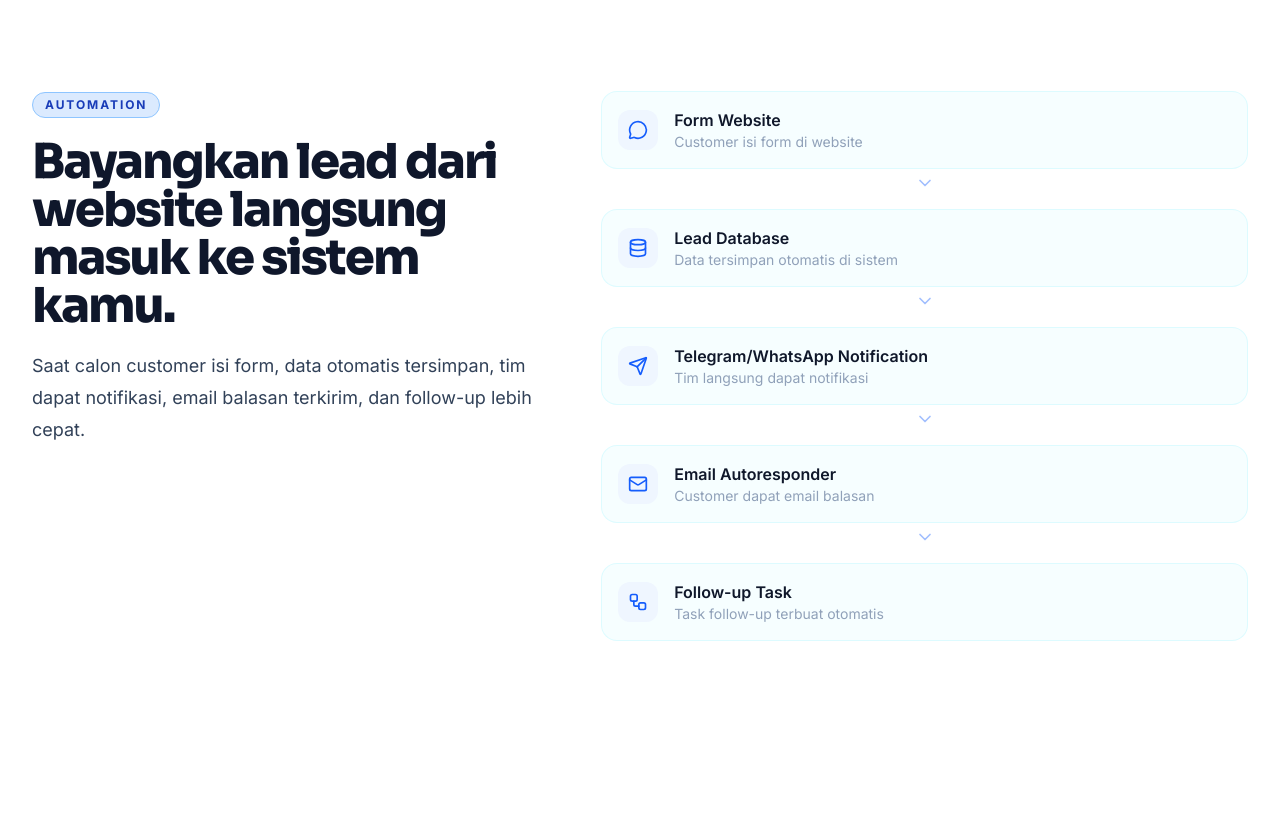
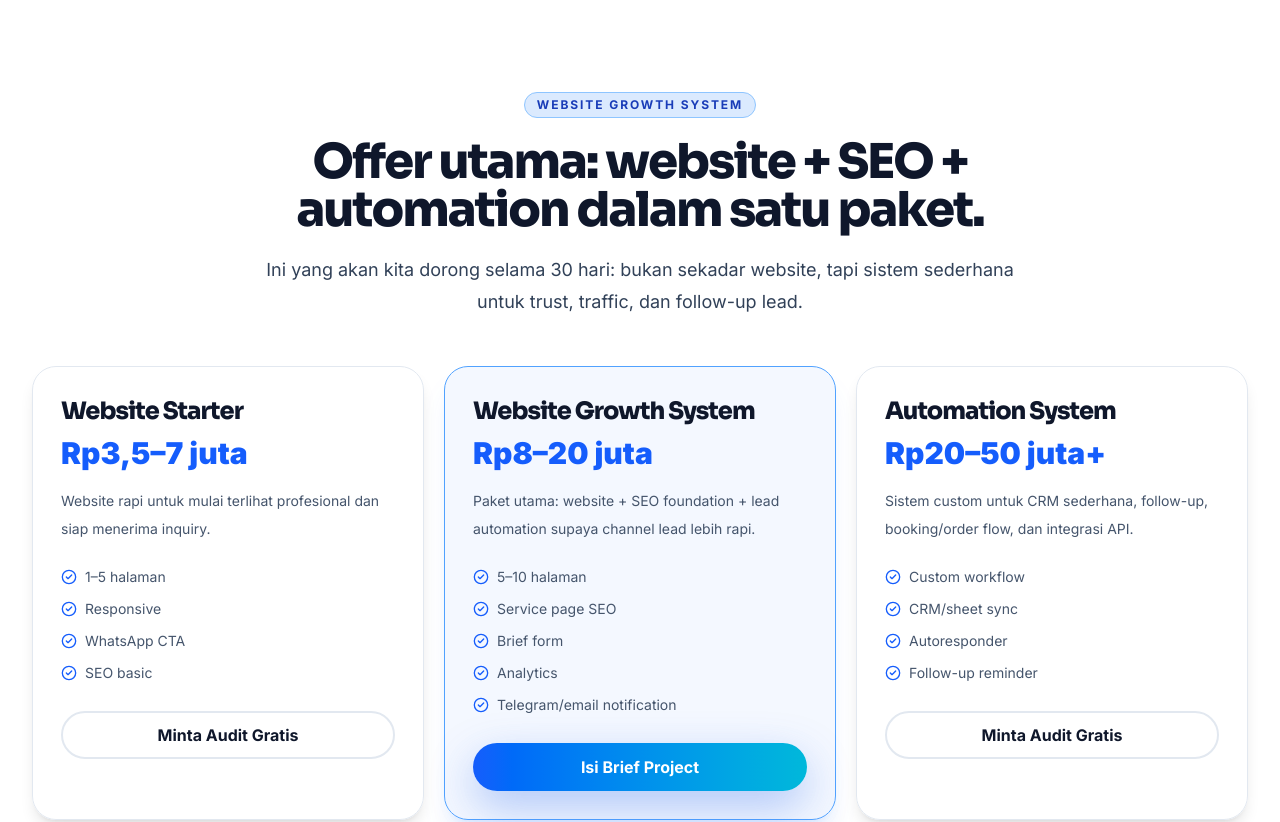
Before and after one commit to creativealip-rgb/nggaweweb, a Next.js app: page / in a window 1280 px wide. Shown: the part 2920-3742 px from the top of the page. Built offline with nearby package versions, Linux system fonts and the light colour scheme; no server answers.

Commit message:
feat: add growth offer conversion sections

```diff
--- a/src/app/audit-gratis/page.tsx
+++ b/src/app/audit-gratis/page.tsx
@@ -4,7 +4,7 @@ import { Card } from "@/components/ui/card";
 import { SiteFooter } from "@/components/layout/site-footer";
 import { SiteHeader } from "@/components/layout/site-header";
 import { AuditForm } from "@/components/forms/audit-form";
-import { CheckCircle2, Gauge, Layout, Search, Smartphone, Zap } from "lucide-react";
+import { CheckCircle2, FileText, Gauge, Layout, MessageCircle, Search, Smartphone, Zap } from "lucide-react";
 import { Breadcrumbs } from "@/components/ui/breadcrumbs";
 
 export const metadata: Metadata = {
@@ -12,6 +12,21 @@ export const metadata: Metadata = {
   description:
     "Minta audit singkat untuk cek tampilan, speed, SEO basic, CTA, dan peluang improvement website kamu dari Nggawe Web.",
 };
+
+
+const auditOutput = [
+  "3–5 poin masalah paling penting di website / online presence",
+  "Cek cepat SEO basic: title, heading, sitemap, indexability, dan struktur halaman",
+  "Cek trust & CTA: apakah visitor cukup yakin untuk chat atau isi form",
+  "Peluang automation: form, WhatsApp, CRM/sheet, notifikasi, dan follow-up",
+  "Rekomendasi paket: Starter, Growth System, atau Automation System",
+];
+
+const nextSteps = [
+  [FileText, "Isi form audit", "Kirim URL website dan kendala utama yang paling terasa."],
+  [Search, "Kami cek cepat", "Kami review tampilan, SEO basic, CTA, speed, dan lead flow."],
+  [MessageCircle, "Follow-up rekomendasi", "Kamu dapat ringkasan awal dan opsi solusi paling masuk akal."],
+] as const;
 
 const checks = [
   { icon: Layout, title: "Tampilan & Trust", body: "Apakah website terlihat profesional dan meyakinkan?" },
@@ -33,12 +48,47 @@ export default function AuditGratisPage() {
         <section className="relative overflow-hidden border-b border-slate-200 bg-grid py-20 md:py-28">
           <div className="container-shell space-y-8">
             <Badge>Audit Gratis</Badge>
-            <h1 className="max-w-4xl font-heading text-4xl font-black leading-[0.95] tracking-[-0.07em] text-slate-900 md:text-6xl">
+            <h1 className="max-w-4xl font-heading text-4xl font-black leading-[1.05] tracking-[-0.06em] text-slate-900 md:text-6xl">
               Dapatkan audit singkat untuk website kamu.
             </h1>
             <p className="max-w-2xl text-lg leading-8 text-slate-700">
               Kami akan cek tampilan, speed, SEO basic, struktur CTA, dan peluang improvement awal untuk website kamu.
             </p>
+          </div>
+        </section>
+
+        <section className="py-20 md:py-28">
+          <div className="container-shell space-y-12">
+            <div className="grid gap-6 lg:grid-cols-[0.9fr_1.1fr]">
+              <Card className="p-7">
+                <Badge>Output Audit</Badge>
+                <h2 className="mt-5 font-heading text-3xl font-black tracking-[-0.04em] text-slate-900 md:text-4xl">
+                  Bukan audit teoritis — kamu dapat rekomendasi langkah berikutnya.
+                </h2>
+                <ul className="mt-6 space-y-4">
+                  {auditOutput.map((item) => (
+                    <li className="flex gap-3 text-sm leading-7 text-slate-600" key={item}>
+                      <CheckCircle2 className="mt-0.5 shrink-0 text-blue-600" size={18} />
+                      <span>{item}</span>
+                    </li>
+                  ))}
+                </ul>
+              </Card>
+              <div className="space-y-4">
+                {nextSteps.map(([Icon, title, body], index) => (
+                  <Card className="flex items-start gap-4 p-5" key={title}>
+                    <div className="flex h-11 w-11 shrink-0 items-center justify-center rounded-2xl bg-blue-50 text-blue-600">
+                      <Icon size={21} />
+                    </div>
+                    <div>
+                      <p className="font-mono text-xs font-bold text-blue-600">0{index + 1}</p>
+                      <h3 className="mt-1 font-heading text-xl font-bold text-slate-900">{title}</h3>
+                      <p className="mt-2 text-sm leading-7 text-slate-600">{body}</p>
+                    </div>
+                  </Card>
+                ))}
+              </div>
+            </div>
           </div>
         </section>
 
--- a/src/app/page.tsx
+++ b/src/app/page.tsx
@@ -15,6 +15,29 @@ const painPoints = [
   ["Tidak muncul di Google", "Tanpa struktur SEO yang benar, website sulit ditemukan orang yang sedang cari jasa kamu."],
   ["Lead tidak tertangani rapi", "Form, WhatsApp, email, dan follow-up masih manual sehingga peluang closing gampang hilang."],
   ["Tidak ada sistem growth", "Website tidak terhubung dengan analytics, automation, dan proses bisnis yang jelas."],
+];
+
+
+const offerPackages = [
+  {
+    name: "Website Starter",
+    price: "Rp3,5–7 juta",
+    description: "Website rapi untuk mulai terlihat profesional dan siap menerima inquiry.",
+    items: ["1–5 halaman", "Responsive", "WhatsApp CTA", "SEO basic"],
+  },
+  {
+    name: "Website Growth System",
+    price: "Rp8–20 juta",
+    description: "Paket utama: website + SEO foundation + lead automation supaya channel lead lebih rapi.",
+    items: ["5–10 halaman", "Service page SEO", "Brief form", "Analytics", "Telegram/email notification"],
+    featured: true,
+  },
+  {
+    name: "Automation System",
+    price: "Rp20–50 juta+",
+    description: "Sistem custom untuk CRM sederhana, follow-up, booking/order flow, dan integrasi API.",
+    items: ["Custom workflow", "CRM/sheet sync", "Autoresponder", "Follow-up reminder"],
+  },
 ];
 
 const process: [string, string][] = [
@@ -130,6 +153,37 @@ export default function Home() {
                   </Card>
                 );
               })}
+            </div>
+          </div>
+        </section>
+
+        <section className="py-20 md:py-28">
+          <div className="container-shell space-y-12">
+            <SectionHeader
+              align="center"
+              eyebrow="Website Growth System"
+              title="Offer utama: website + SEO + automation dalam satu paket."
+              description="Ini yang akan kita dorong selama 30 hari: bukan sekadar website, tapi sistem sederhana untuk trust, traffic, dan follow-up lead."
+            />
+            <div className="grid gap-5 lg:grid-cols-3">
+              {offerPackages.map((pkg) => (
+                <Card key={pkg.name} className={`p-7 ${pkg.featured ? "border-blue-400 bg-blue-50/70 shadow-xl shadow-blue-500/10" : ""}`}>
+                  <h3 className="font-heading text-2xl font-black tracking-[-0.04em] text-slate-900">{pkg.name}</h3>
+                  <p className="mt-2 text-3xl font-black text-blue-600">{pkg.price}</p>
+                  <p className="mt-4 text-sm leading-7 text-slate-600">{pkg.description}</p>
+                  <ul className="mt-6 space-y-3 text-sm text-slate-600">
+                    {pkg.items.map((item) => (
+                      <li className="flex gap-2" key={item}>
+                        <CheckCircle2 className="mt-0.5 text-blue-600" size={16} />
+                        {item}
+                      </li>
+                    ))}
+                  </ul>
+                  <LinkButton className="mt-7 w-full" href={pkg.featured ? "/brief-project" : "/audit-gratis"} variant={pkg.featured ? "primary" : "secondaryOnLight"}>
+                    {pkg.featured ? "Isi Brief Project" : "Minta Audit Gratis"}
+                  </LinkButton>
+                </Card>
+              ))}
             </div>
           </div>
         </section>
--- a/src/components/sections/service-page.tsx
+++ b/src/components/sections/service-page.tsx
@@ -5,7 +5,38 @@ import { SectionHeader } from "@/components/ui/section-header";
 import { SiteFooter } from "@/components/layout/site-footer";
 import { SiteHeader } from "@/components/layout/site-header";
 import { whatsappHref } from "@/content/site";
-import { ArrowRight, CheckCircle2, XCircle } from "lucide-react";
+import { ArrowRight, CheckCircle2, MessageCircle, Send, Workflow, XCircle } from "lucide-react";
+
+const growthPackages = [
+  {
+    name: "Website Starter",
+    price: "Rp3,5–7 juta",
+    label: "Mulai profesional",
+    description: "Untuk UMKM atau bisnis jasa yang butuh website rapi, cepat live, dan siap dipakai jualan.",
+    items: ["1–5 halaman", "Responsive", "WhatsApp CTA", "SEO basic", "Deploy live"],
+  },
+  {
+    name: "Website Growth System",
+    price: "Rp8–20 juta",
+    label: "Paling direkomendasikan",
+    description: "Website + SEO foundation + lead automation untuk bisnis yang ingin channel lead lebih rapi.",
+    items: ["5–10 halaman", "Service page SEO", "Brief/contact form", "Analytics", "Lead notif Telegram/email"],
+    featured: true,
+  },
+  {
+    name: "Automation System",
+    price: "Rp20–50 juta+",
+    label: "Custom workflow",
+    description: "Untuk bisnis yang butuh CRM sederhana, follow-up pipeline, booking/order flow, atau integrasi API.",
+    items: ["Custom workflow", "CRM/spreadsheet sync", "Autoresponder", "Follow-up reminder", "Documentation"],
+  },
+];
+
+const automationFlow = [
+  [MessageCircle, "Visitor isi form", "Lead masuk dari website, audit gratis, atau brief project."],
+  [Send, "Tim langsung dapat notif", "Data terkirim ke Telegram/email supaya follow-up tidak telat."],
+  [Workflow, "Data masuk sistem", "Lead tersimpan di sheet/CRM dan siap diberi status follow-up."],
+] as const;
 
 export type ServicePageData = {
   relatedServices?: { label: string; href: string; description: string }[];
@@ -64,7 +95,7 @@ export function ServicePage({ data }: { data: ServicePageData }) {
             <div className="space-y-8">
               <Badge>{data.eyebrow}</Badge>
               <div className="space-y-6">
-                <h1 className="font-heading text-4xl font-black leading-[0.95] tracking-[-0.07em] text-slate-900 md:text-6xl">
+                <h1 className="font-heading text-4xl font-black leading-[1.05] tracking-[-0.06em] text-slate-900 md:text-6xl">
                   {data.h1}
                 </h1>
                 <p className="max-w-2xl text-lg leading-8 text-slate-700">{data.subheadline}</p>
@@ -132,6 +163,69 @@ export function ServicePage({ data }: { data: ServicePageData }) {
                 ))}
               </ul>
             </Card>
+          </div>
+        </section>
+
+        {/* Packages */}
+        <section className="py-20 md:py-28">
+          <div className="container-shell space-y-12">
+            <SectionHeader
+              align="center"
+              eyebrow="Paket"
+              title="Mulai dari website rapi sampai sistem lead yang otomatis."
+              description="Pilih paket sesuai tahap bisnis. Kalau belum yakin, mulai dari audit gratis — nanti kami rekomendasikan scope paling masuk akal."
+            />
+            <div className="grid gap-5 lg:grid-cols-3">
+              {growthPackages.map((pkg) => (
+                <Card
+                  key={pkg.name}
+                  className={`relative p-7 ${pkg.featured ? "border-blue-400 bg-blue-50/70 shadow-xl shadow-blue-500/10" : ""}`}
+                >
+                  <span className={`inline-flex rounded-full px-3 py-1 text-xs font-bold ${pkg.featured ? "bg-blue-600 text-white" : "bg-slate-100 text-slate-600"}`}>
+                    {pkg.label}
+                  </span>
+                  <h3 className="mt-5 font-heading text-2xl font-black tracking-[-0.04em] text-slate-900">{pkg.name}</h3>
+                  <p className="mt-2 text-3xl font-black text-blue-600">{pkg.price}</p>
+                  <p className="mt-4 text-sm leading-7 text-slate-600">{pkg.description}</p>
+                  <ul className="mt-6 space-y-3">
+                    {pkg.items.map((item) => (
+                      <li className="flex gap-3 text-sm text-slate-600" key={item}>
+                        <CheckCircle2 className="mt-0.5 shrink-0 text-blue-600" size={16} />
+                        <span>{item}</span>
+                      </li>
+                    ))}
+                  </ul>
+                  <LinkButton className="mt-7 w-full" href={pkg.featured ? "/brief-project" : "/audit-gratis"} variant={pkg.featured ? "primary" : "secondaryOnLight"}>
+                    {pkg.featured ? "Isi Brief Project" : "Minta Audit Gratis"}
+                  </LinkButton>
+                </Card>
+              ))}
+            </div>
+          </div>
+        </section>
+
+        {/* Automation Demo */}
+        <section className="bg-white/40 py-20 md:py-28">
+          <div className="container-shell grid gap-10 lg:grid-cols-[0.9fr_1.1fr]">
+            <SectionHeader
+              eyebrow="Lead Automation"
+              title="Bukan cuma website. Lead harus langsung masuk ke sistem."
+              description="Flow sederhana ini yang kami dorong untuk paket Growth: visitor isi form, tim dapat notifikasi, data tersimpan, lalu follow-up bisa dilacak."
+            />
+            <div className="space-y-4">
+              {automationFlow.map(([Icon, title, body], index) => (
+                <Card key={title} className="flex items-start gap-4 p-5">
+                  <div className="flex h-11 w-11 shrink-0 items-center justify-center rounded-2xl bg-blue-50 text-blue-600">
+                    <Icon size={21} />
+                  </div>
+                  <div>
+                    <p className="font-mono text-xs font-bold text-blue-600">0{index + 1}</p>
+                    <h3 className="mt-1 font-heading text-xl font-bold text-slate-900">{title}</h3>
+                    <p className="mt-2 text-sm leading-7 text-slate-600">{body}</p>
+                  </div>
+                </Card>
+              ))}
+            </div>
           </div>
         </section>
 
@@ -320,8 +414,8 @@ export function ServicePage({ data }: { data: ServicePageData }) {
         <section className="pb-20 md:pb-28">
           <div className="container-shell rounded-[2rem] border-2 border-blue-400 bg-gradient-to-r from-blue-600 to-cyan-500 shadow-xl shadow-blue-500/20 p-8 md:p-14">
             <div className="max-w-3xl space-y-6">
-              <h2 className="font-heading text-3xl font-black tracking-[-0.04em] text-white drop-shadow-sm md:text-5xl">Mau website yang bukan cuma bagus, tapi juga bekerja untuk bisnis kamu?</h2>
-              <p className="text-lg leading-8 text-white">Ceritakan kebutuhan kamu. Kami bantu mapping solusi paling masuk akal: mulai dari website, SEO, sampai automation.</p>
+              <h2 className="font-heading text-3xl font-black tracking-[-0.04em] text-white drop-shadow-sm md:text-5xl">{data.finalCta.heading}</h2>
+              <p className="text-lg leading-8 text-white">{data.finalCta.body}</p>
               <div className="flex flex-col gap-3 sm:flex-row">
                 <LinkButton href={whatsappHref}>Konsultasi Gratis</LinkButton>
                 <LinkButton href="/brief-project" variant="secondary">Isi Brief Project</LinkButton>
```
